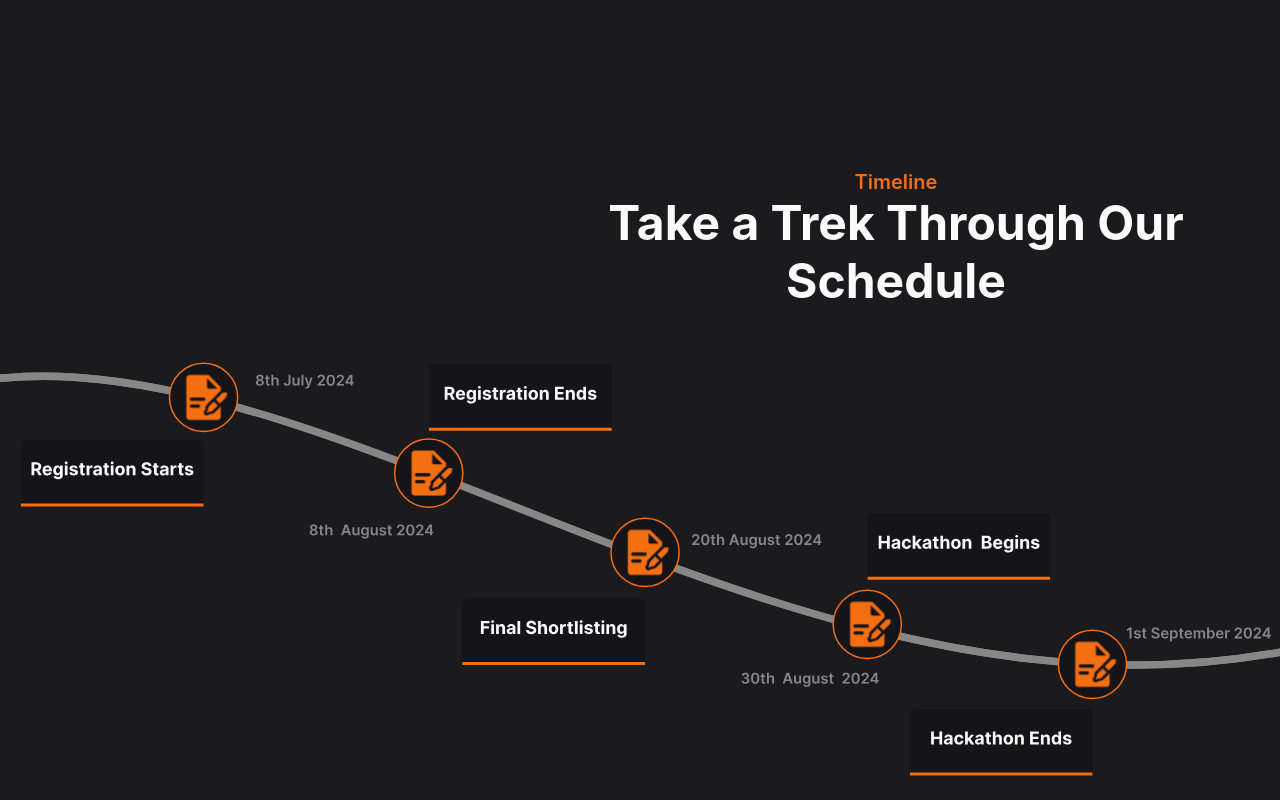
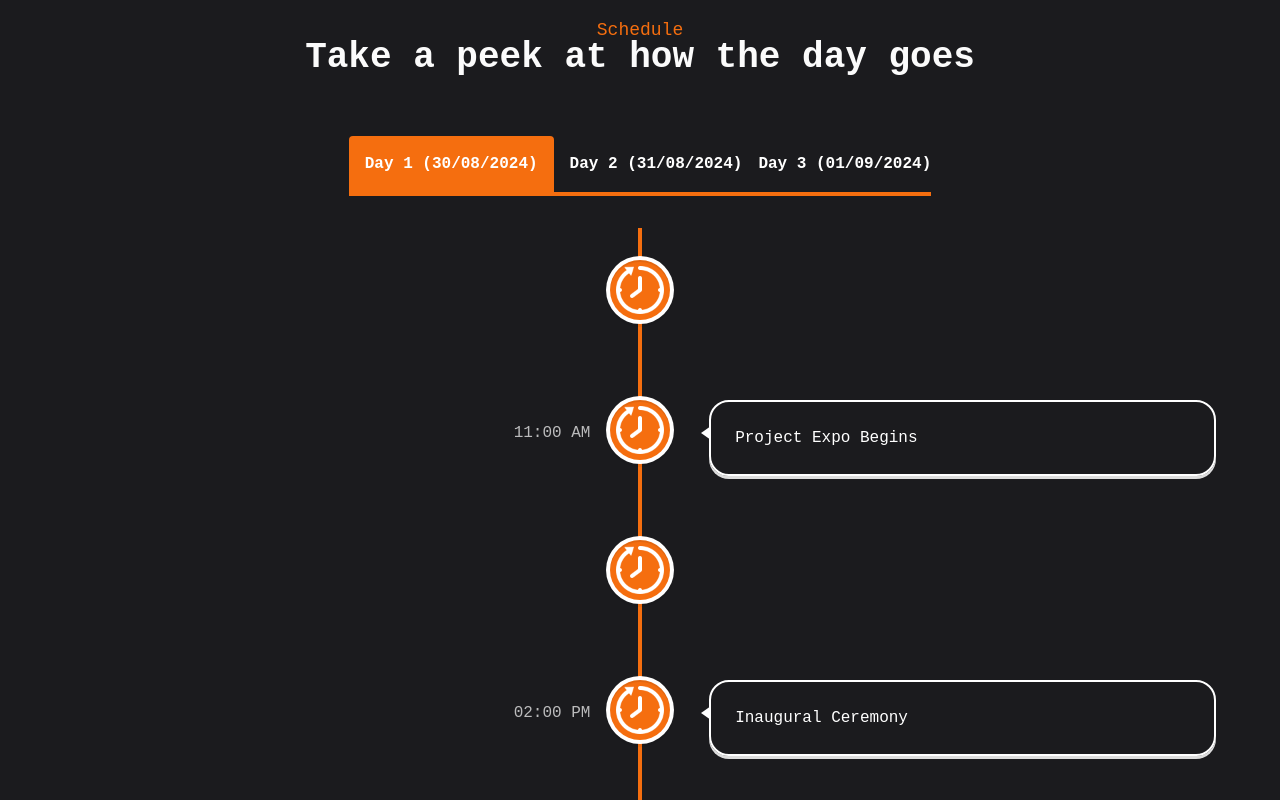
Before and after one commit to FidhaAhamed/hack24-client, a React (Vite) app: page / in a window 1280 px wide. Shown: the part 1660-2460 px from the top of the page. Built offline with nearby package versions, Linux system fonts and the light colour scheme.

Commit message:
schedule updated

```diff
--- a/package.json
+++ b/package.json
@@ -14,6 +14,7 @@
     "react-dom": "^18.3.1",
     "react-icons": "^5.2.1",
     "react-router-dom": "^6.24.1",
+    "react-vertical-timeline-component": "^3.6.0",
     "sass": "^1.77.6",
     "scss": "^0.2.4",
     "styled-components": "^6.1.11",
@@ -24,6 +25,7 @@
     "@types/aos": "^3.0.7",
     "@types/react": "^18.2.66",
     "@types/react-dom": "^18.2.22",
+    "@types/react-vertical-timeline-component": "^3.3.6",
     "@typescript-eslint/eslint-plugin": "^7.2.0",
     "@typescript-eslint/parser": "^7.2.0",
     "@vitejs/plugin-react-swc": "^3.5.0",
--- a/src/App.tsx
+++ b/src/App.tsx
@@ -13,6 +13,7 @@ import Sponsors from "./components/sponsors/sponsors";
 import AOS from "aos";
 import "aos/dist/aos.css";
 import { useEffect } from "react";
+import Day from "./components/day/day";
 function App() {
   useEffect(() => {
     AOS.init({
@@ -25,6 +26,7 @@ function App() {
       <Navbar></Navbar>
       <Hero></Hero>
       <About></About>
+      <Day></Day>
       <Schedule></Schedule>
       <PrizePool />
       <Sponsors></Sponsors>
--- /dev/null
+++ b/src/components/day/day.tsx
@@ -0,0 +1,161 @@
+import { useState } from "react";
+import Heading from "../heading";
+import {
+  VerticalTimeline,
+  VerticalTimelineElement,
+} from "react-vertical-timeline-component";
+import "react-vertical-timeline-component/style.min.css";
+
+const timelineData = {
+  day1: [
+    {
+      date: "30/08/2024 (Friday)",
+      time: "09:30 AM",
+      title: "Project Expo Registration",
+    },
+    {
+      date: "30/08/2024 (Friday)",
+      time: "11:00 AM",
+      title: "Project Expo Begins",
+    },
+    {
+      date: "30/08/2024 (Friday)",
+      time: "01:00 PM",
+      title: "Project Expo Judgement",
+    },
+    {
+      date: "30/08/2024 (Friday)",
+      time: "02:00 PM",
+      title: "Inaugural Ceremony",
+    },
+    { date: "30/08/2024 (Friday)", time: "04:00 PM", title: ".hack Begins" },
+    { date: "30/08/2024 (Friday)", time: "05:00 PM", title: "Tea Break" },
+    {
+      date: "30/08/2024 (Friday)",
+      time: "07:30 PM",
+      title: "Talk: Startup and Entrepreneurship",
+    },
+    { date: "30/08/2024 (Friday)", time: "08:30 PM", title: "Dinner" },
+    { date: "30/08/2024 (Friday)", time: "10:00 PM", title: "Status Check 1" },
+  ],
+  day2: [
+    { date: "31/08/2024 (Saturday)", time: "08:00 AM", title: "Breakfast" },
+    {
+      date: "31/08/2024 (Saturday)",
+      time: "10:00 AM",
+      title: "Status Check 2",
+    },
+    { date: "31/08/2024 (Saturday)", time: "01:00 PM", title: "Lunch" },
+    {
+      date: "31/08/2024 (Saturday)",
+      time: "04:30 PM",
+      title: "Status Check 3",
+    },
+    { date: "31/08/2024 (Saturday)", time: "05:00 PM", title: "Tea/snacks" },
+    {
+      date: "31/08/2024 (Saturday)",
+      time: "05:30 PM",
+      title: "Smart Talks: Smart Grids & Digitalization in Energy Sector",
+    },
+    { date: "31/08/2024 (Saturday)", time: "08:30 PM", title: "Dinner" },
+    {
+      date: "31/08/2024 (Saturday)",
+      time: "10:00 PM",
+      title: "Status Check 4",
+    },
+  ],
+  day3: [
+    { date: "01/09/2024 (Sunday)", time: "06:00 AM", title: ".hack(); ends" },
+    { date: "01/09/2024 (Sunday)", time: "08:00 AM", title: "Breakfast" },
+    {
+      date: "01/09/2024 (Sunday)",
+      time: "08:30 AM",
+      title: "Judgement begins",
+    },
+    { date: "01/09/2024 (Sunday)", time: "12:00 PM", title: "Lunch" },
+    {
+      date: "01/09/2024 (Sunday)",
+      time: "03:00 PM",
+      title: "Closing Ceremony and Prize Distribution",
+    },
+  ],
+};
+
+export default function Day() {
+  const [activeTab, setActiveTab] = useState("day1");
+
+  const renderTimeline = () => {
+    return (
+      <VerticalTimeline className="text-white text-base" lineColor="#F56E0F">
+        {
+          //@ts-ignore
+          timelineData[activeTab].map((event, index) => (
+            <VerticalTimelineElement
+              key={index}
+              className="vertical-timeline-element--event"
+              contentStyle={{
+                background: "#f2f2f200",
+                border: "2px solid white",
+                borderRadius: "20px",
+              }}
+              contentArrowStyle={{ borderRight: "10px solid white" }}
+              iconStyle={{ background: "#F56E0F" }}
+              icon={
+                <img
+                  src="/images/Future.png"
+                  alt="Icon"
+                  style={{ width: "100%" }}
+                />
+              }
+              date={`${event.time}`}
+            >
+              <h3 className="timeline-heading">{event.title}</h3>
+            </VerticalTimelineElement>
+          ))
+        }
+      </VerticalTimeline>
+    );
+  };
+
+  return (
+    <div className="Timeline flex flex-col items-center">
+      <Heading
+        heading="Schedule"
+        subheading="Take a peek at how the day goes"
+      />
+      <div className="tabs flex gap-4 my-8 text-white text-base font-bold border-b-4 border-[#F56E0F]">
+        <button
+          className={
+            activeTab === "day1"
+              ? "active-tab bg-[#F56E0F] rounded-t sm:p-4"
+              : ""
+          }
+          onClick={() => setActiveTab("day1")}
+        >
+          Day 1 (30/08/2024)
+        </button>
+        <button
+          className={
+            activeTab === "day2"
+              ? "active-tab bg-[#F56E0F] rounded-t sm:p-4"
+              : ""
+          }
+          onClick={() => setActiveTab("day2")}
+        >
+          Day 2 (31/08/2024)
+        </button>
+        <button
+          className={
+            activeTab === "day3"
+              ? "active-tab bg-[#F56E0F] rounded-t sm:p-4"
+              : ""
+          }
+          onClick={() => setActiveTab("day3")}
+        >
+          Day 3 (01/09/2024)
+        </button>
+      </div>
+      <div className="w-full">{renderTimeline()}</div>
+    </div>
+  );
+}
```
Also changed, not shown: public/images/Future.png (added), 1 other file (tests, documents, lock files or other folders).
